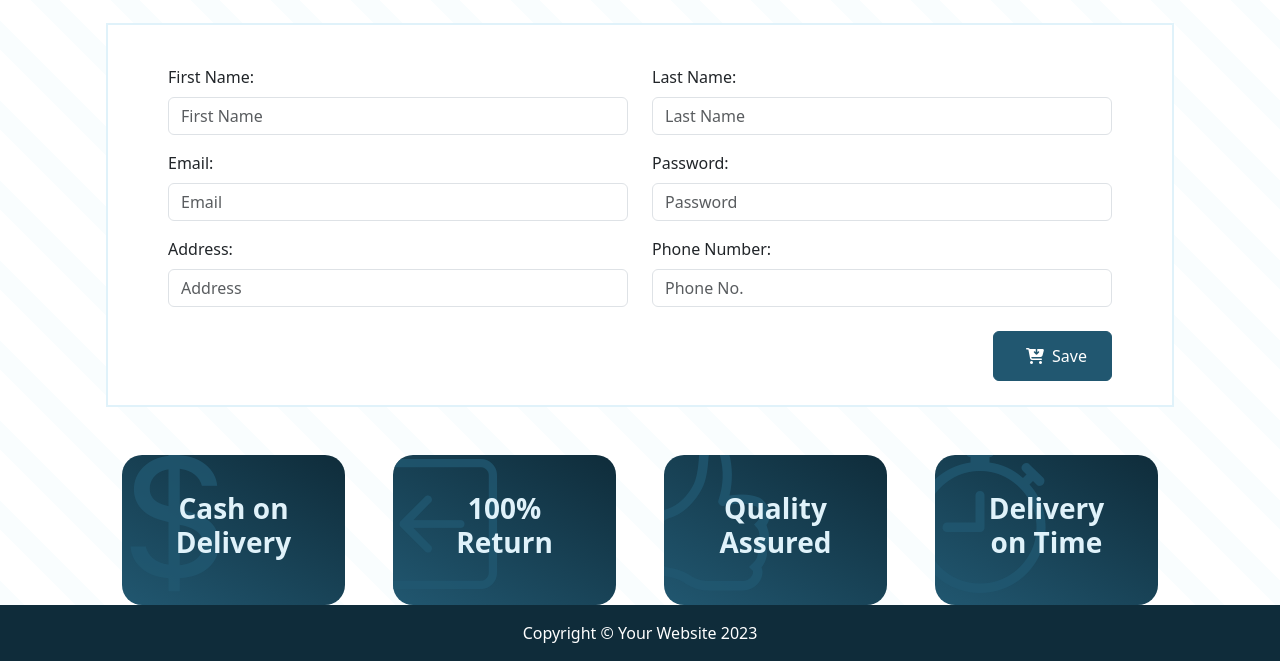
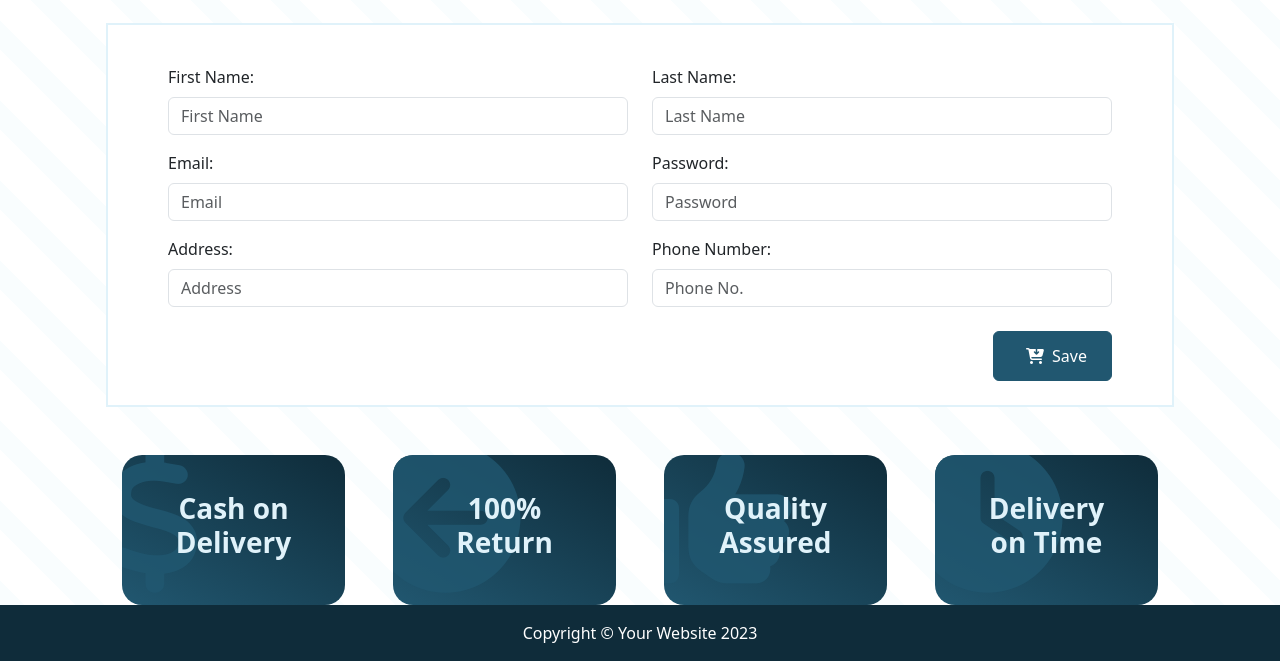
Before and after one commit to basantades/S2.2.-E-commerce, a website: page checkout.html in a window 1280 px wide. Shown: the part 191-852 px from the top of the page. Drawn offline with nearby package versions, Linux system fonts and the light colour scheme.

Commit message:
cambios iconos y README

```diff
--- a/css/main.scss
+++ b/css/main.scss
@@ -87,7 +87,7 @@ h1, h2, h3, h4, h5 {
     color: $color-principal !important;
   }
 
-  .bi-x-circle:hover {
+  .fa-times-circle:hover {
     color: #dc3545 !important;
   }
 
@@ -108,30 +108,37 @@ h1, h2, h3, h4, h5 {
     position: relative;
     overflow: hidden;
   }
+// .icon-background::before {
+//     content: "\F636";
+//     font-family: "bootstrap-icons";
+//     font-size: 170px;
+//     color: rgba(33, 87, 112, 0.8);
+//     position: absolute;
+//     z-index: 1;
+//     top: 50%;
+//     left: 0;
+//     transform: translate(-20%, -55%);
+// }
 .icon-background::before {
-    content: "\F636";
-    font-family: "bootstrap-icons";
-    font-size: 170px;
+    content: "\f155"; /* Unicode para fa-times-circle */
+    font-family: "Font Awesome 5 Free"; /* Fuente de Font Awesome */
+    font-weight: 900; /* Necesario para los iconos sólidos */
+    font-size: 150px;
     color: rgba(33, 87, 112, 0.8);
     position: absolute;
     z-index: 1;
     top: 50%;
     left: 0;
-    transform: translate(-20%, -55%);
+    transform: translate(-15%, -55%);
 }
 .icono2 .icon-background::before {
-    content: "\F12E";
-    font-size: 130px;
-    transform: translate(-20%, -53%);
-
+    content: "\f0a8";
 }
 .icono3 .icon-background::before {
-    content: "\F407";
-    font-size: 150px;
+    content: "\f087";
 }
 .icono4 .icon-background::before {
-    content: "\F597";
-    font-size: 150px;
+    content: "\f017";
 }
 
 form {
--- a/js/shop.js
+++ b/js/shop.js
@@ -162,7 +162,7 @@ function printCart() {
 				<td><div class="d-flex justify-content-between flex-nowrap align-items-center">
                 <span>${(cart[product].subtotalWithDiscount) ? `$${cart[product].subtotalWithDiscount} (<s>$${cart[product].price * cart[product].quantity}</s>)`
                     : `$${(cart[product].price * cart[product].quantity).toFixed(2)}`}</span>
-                <i class="bi bi-x-circle fs-3 d-none d-sm-block" style="cursor: pointer;" onclick="removeAllFromCart(${cart[product].id})"></i></td>
+                <i class="fas fa-times-circle fs-4 d-none d-sm-block" style="cursor: pointer;" onclick="removeAllFromCart(${cart[product].id})"></i></td>
             </tr>
         `;
         cartList.innerHTML += productHtml;
```
Also changed, not shown: README.md, css/main.css, 1 other file.
